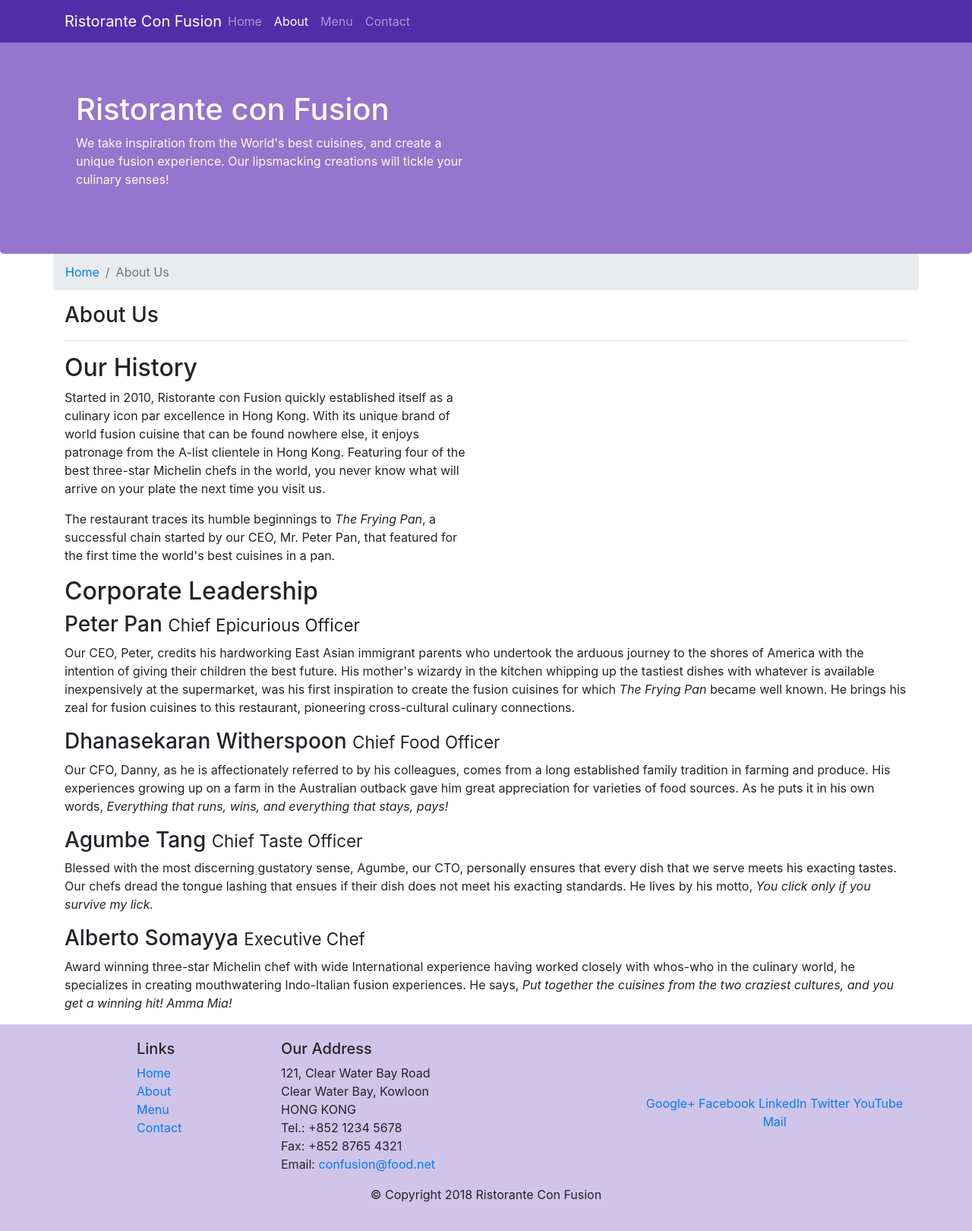
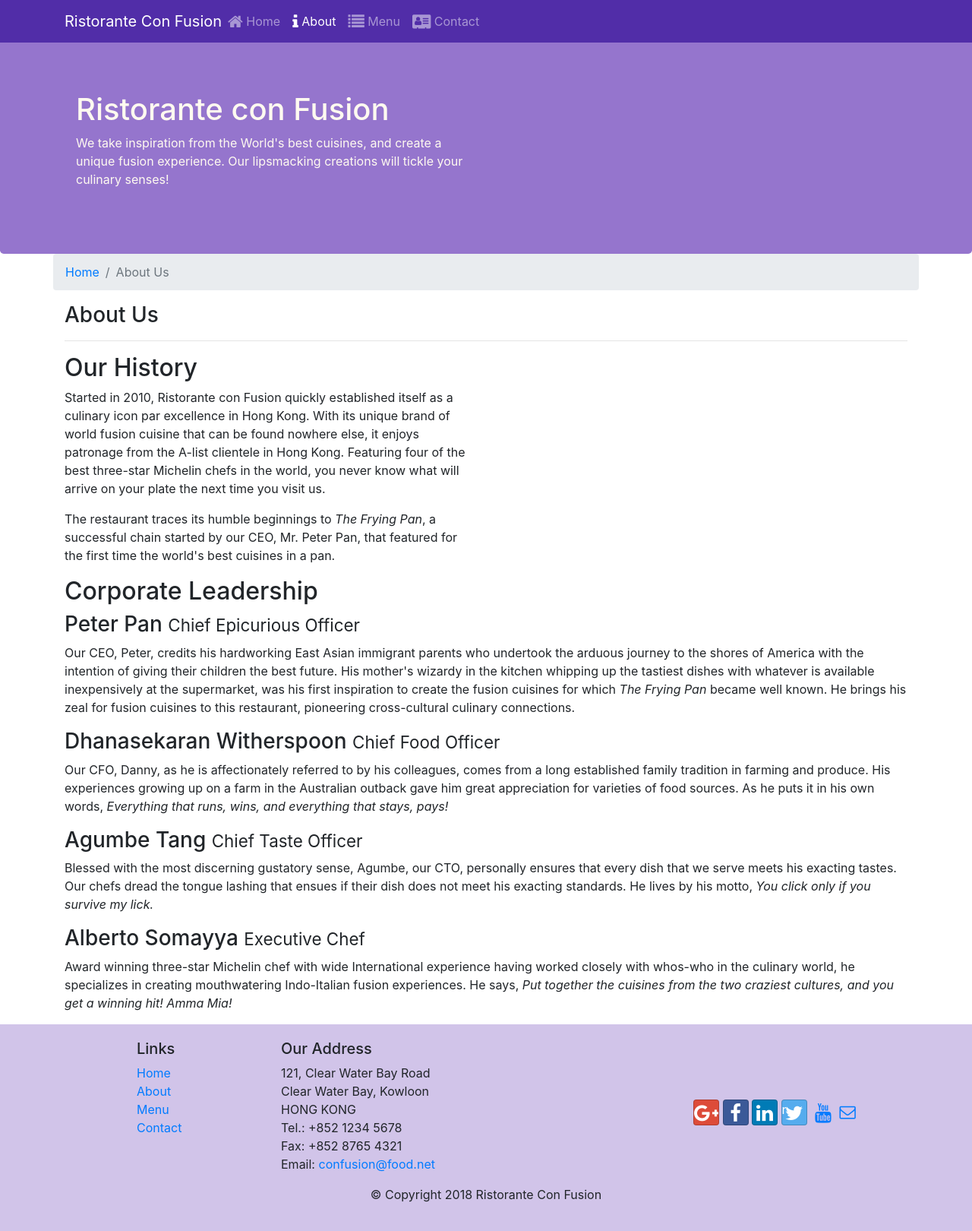
Before and after one commit to adhamcod/git.test, a website: page aboutus.html in a window 1280 px wide. Shown: the whole page at 76% size. Drawn offline with nearby package versions, Linux system fonts and the light colour scheme.

Commit message:
Icon Fonts

```diff
--- a/aboutus.html
+++ b/aboutus.html
@@ -11,6 +11,8 @@
 
      <!-- Bootstrap CSS -->
      <link rel="stylesheet" href="node_modules/bootstrap/dist/css/bootstrap.min.css">
+     <link rel="stylesheet" href="node_modules/font-awesome/css/font-awesome.min.css">
+     <link rel="stylesheet" href="node_modules/bootstrap-social/bootstrap-social.css">
      <link rel="stylesheet" href="css/styles.css">
 
 </head>
@@ -24,10 +26,10 @@
             <a class="navbar-brand mr-auto" href="./index.html">Ristorante Con Fusion</a> <!-- to add name of your company or brand-->
             <div class="collapse navbar-collapse" id="Navbar">
               <ul class="navbar-nav mr-auto">
-                <li class="nav-item"><a class="nav-link" href="./index.html">Home</a></li>
-                <li class="nav-item active"><a class="nav-link" href="#">About</a></li>
-                <li class="nav-item"><a class="nav-link" href="#">Menu</a></li>
-                <li class="nav-item"><a class="nav-link" href="#">Contact</a></li>
+                <li class="nav-item"><a class="nav-link" href="./index.html"><span class="fa fa-home fa-lg"></span> Home</a></li>
+                <li class="nav-item active"><a class="nav-link" href="#"><span class="fa fa-info fa-lg"></span> About</a></li>
+                <li class="nav-item"><a class="nav-link" href="#"><span class="fa fa-list fa-lg"></span> Menu</a></li>
+                <li class="nav-item"><a class="nav-link" href="#"><span class="fa fa-address-card fa-lg"></span> Contact</a></li>
               </ul>
            </div>
         </div>
@@ -110,12 +112,12 @@
                 </div>
                 <div class="col-12 col-sm-4 align-self-center">
                     <div class="text-center">
-                        <a href="http://google.com/+">Google+</a>
-                        <a href="http://www.facebook.com/profile.php?id=">Facebook</a>
-                        <a href="http://www.linkedin.com/in/">LinkedIn</a>
-                        <a href="http://twitter.com/">Twitter</a>
-                        <a href="http://youtube.com/">YouTube</a>
-                        <a href="mailto:">Mail</a>
+                        <a class="btn btn-social-icon btn-google" href="http://google.com/+"><i class="fa fa-google-plus fa-lg"></i></a>
+                        <a class="btn btn-social-icon btn-facebook"href="http://www.facebook.com/profile.php?id="><i class="fa fa-facebook fa-lg"></i></a>
+                        <a class="btn btn-social-icon btn-linkedin"href="http://www.linkedin.com/in/"><i class="fa fa-linkedin fa-lg"></i></a>
+                        <a class="btn btn-social-icon btn-twitter"href="http://twitter.com/"><i class="fa fa-twitter fa-lg"></i>r</a>
+                        <a class="btn btn-social-icon btn-youtube"href="http://youtube.com/"><i class="fa fa-youtube fa-lg"></i></a>
+                        <a href="mailto:"><i class="fa fa-envelope-o fa-lg"></i></a>
                     </div>
                 </div>
            </div>
--- a/package.json
+++ b/package.json
@@ -15,6 +15,8 @@
   },
   "dependencies": {
     "bootstrap": "^4.0.0",
+    "bootstrap-social": "^5.1.1",
+    "font-awesome": "^4.7.0",
     "jquery": "^3.3.1",
     "popper.js": "^1.12.9"
   }
```
Also changed, not shown: index.html (+15 -13 lines), 1 other file.
